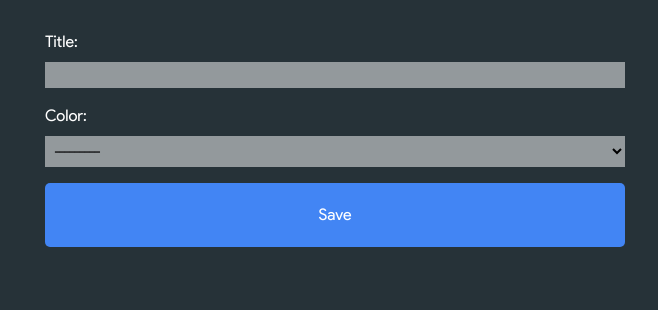
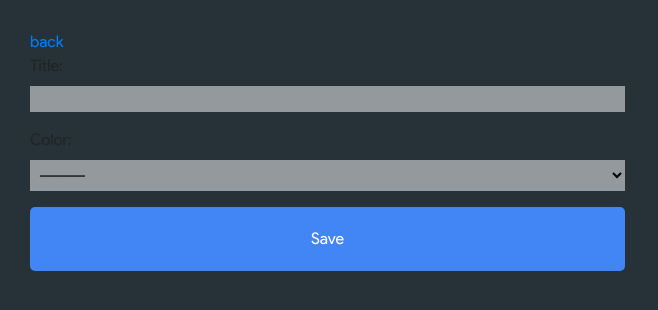
Before and after one commit to ChristianGroeber/django-christian-groeber, a Django app: page /work-tracker/create/ in a window 1280 px wide. Shown: the top 310 px of the page, without its empty margins (0-658 px from the left). Run offline with Django 3.2, Linux system fonts and the light colour scheme; data that the repository does not hold is empty; some libraries are stand-ins or nearby versions.

Commit message:
small changes

```diff
--- a/christian_groeber_ch/website/templates/work_tracker/create.html
+++ b/christian_groeber_ch/website/templates/work_tracker/create.html
@@ -2,8 +2,8 @@
 {% load static %}
 
 {% block content %}
-<link rel="stylesheet" href="{% static 'css/tracker.css' %}">
-<div class)="row">
+<a href="../">back</a>
+<div class="row">
     <div class="col-sm-6">
         <form method="POST">
             {% csrf_token %}
--- a/christian_groeber_ch/work_tracker/views.py
+++ b/christian_groeber_ch/work_tracker/views.py
@@ -42,7 +42,8 @@ def update_colors():
 
 
 def index(request):
-    update_colors()
+    if not Color.objects.all():
+        update_colors()
     projects = Trackable.objects.all()
     return render(request, 'work_tracker/index.html', {'projects': projects})
 
```
